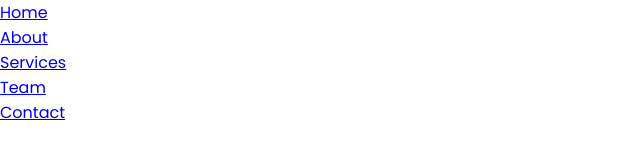
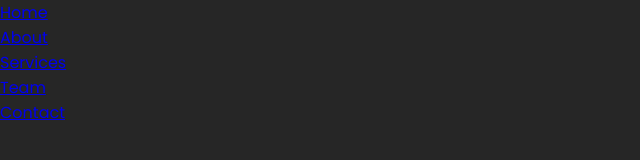
Before and after one commit to ducquang2/web-tech, a plain HTML site: page menu-item-hover/index.html in a window 1280 px wide. Shown: the whole page, without its empty margins (0-640 px from the left). Drawn offline with Linux system fonts and the light colour scheme.

Commit message:
background

```diff
--- a/menu-item-hover/style.css
+++ b/menu-item-hover/style.css
@@ -6,3 +6,8 @@
     box-sizing: border-box;
     font-family: 'Poppins', sans-serif;
 }
+
+body
+{
+    background: #262626;
+}
```
